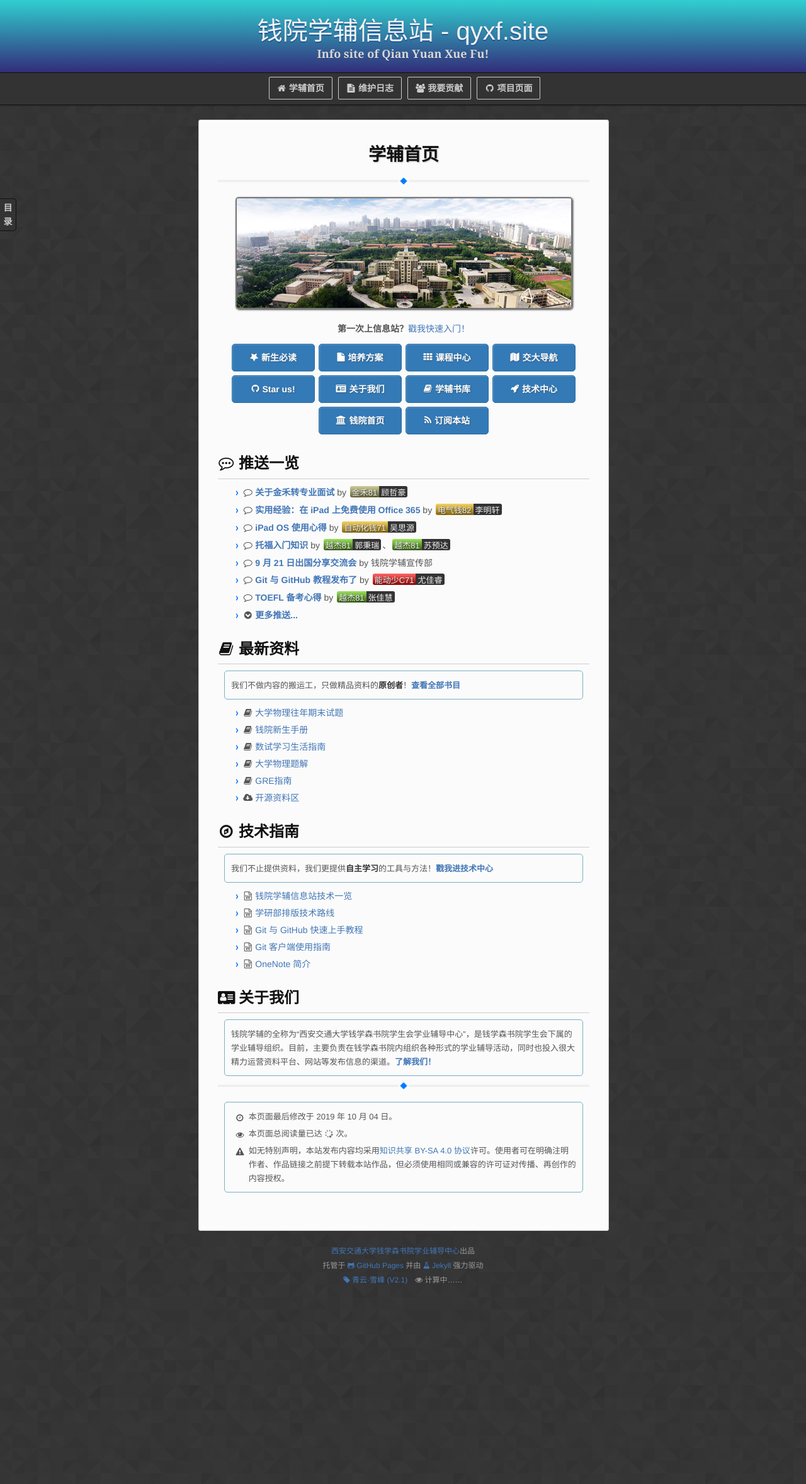
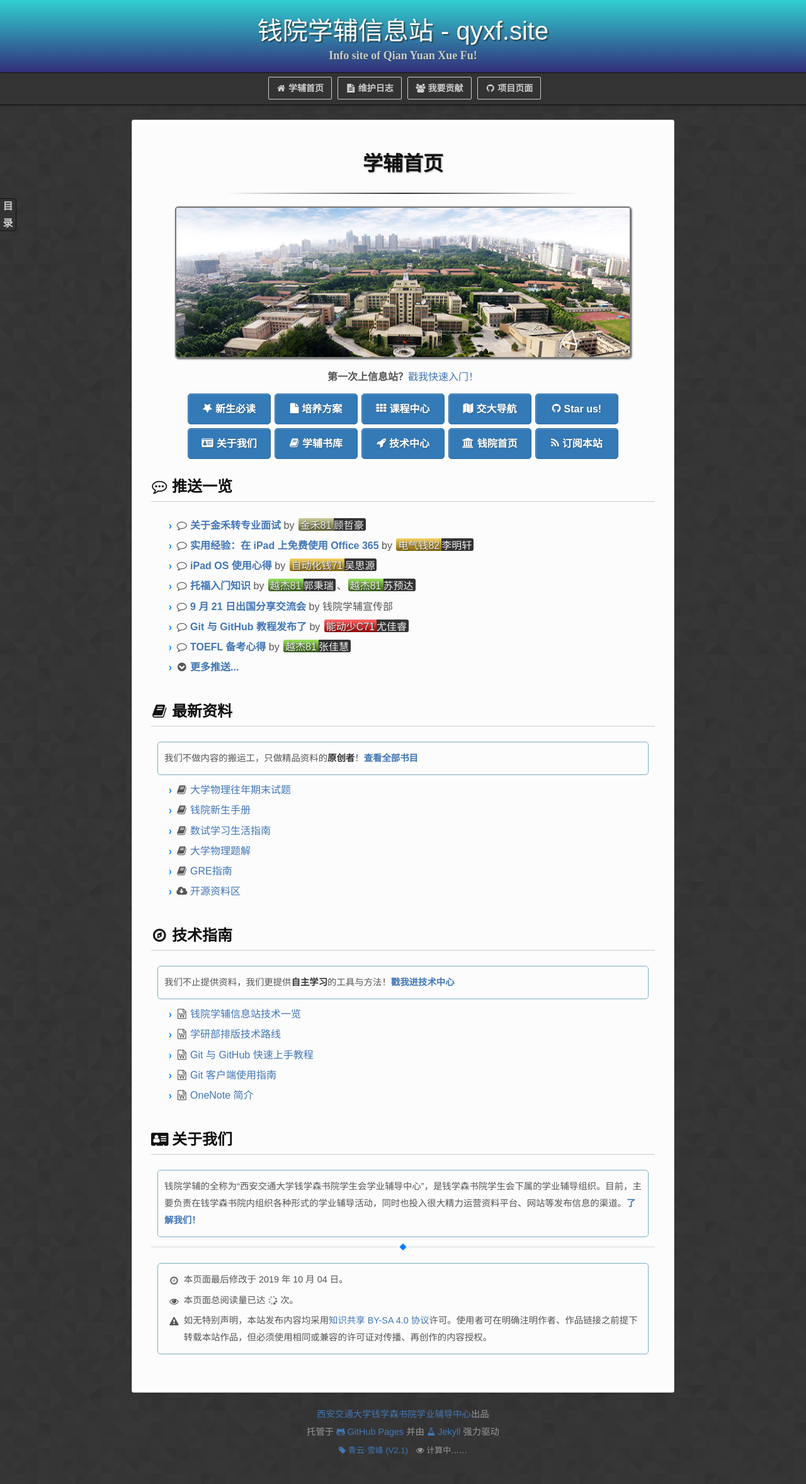
Before and after one commit to qyxf/qyxf.github.io, a Jekyll site: the page built from index.md, in a window 1280 px wide. Shown: the whole page at 63% size. Built offline with Jekyll 4.4.1, drawn with Linux system fonts in a browser that asks for light colours; some web fonts are replaced; our own code applies the rules of GitHub Pages for plain Markdown files; comment, search, counter and statistics services are not loaded; before the commit the page ends 2084 px from its top, so only the background shows below that.

Commit message:
Tidy up SCSS files
Former-commit-id: 0d5f4d65a1f522f84e4eefaf58646a33b33912ef

```diff
--- a/_sass/colors.scss
+++ /dev/null
@@ -1,14 +0,0 @@
-// define basic colors
-// set by xjtu-blacksmith
-
-$background-color: #333;
-$default-color: #555;
-$light-color: #999;
-$title-color: #111;
-$border-color: #111;
-$image-border-color: #777;
-$light-border-color: #ccc;
-$highlight-color: #fff;
-
-$link-color: #4276b6;
-$theme-color: #7cafc2;
--- a/_sass/leap-month.scss
+++ b/_sass/leap-month.scss
@@ -1,162 +1,108 @@
-/*
-Leap Day for GitHub Pages
-by Matt Graham
-
-Forked and edited
-by xjtu-blacksmith
-*/
+/* Leap Month Theme <https://github.com/qyxf/leap-month> */
+/* Forked from Leap Day Theme <https://github.com/pages-themes/leap-day> */
 
 @import "normalize";
 @import "fonts";
 @import "rouge-base16-dark";
-@import "colors";
+
+$background-color: #333;
+$default-color: #555;
+$light-color: #999;
+$title-color: #111;
+$border-color: #111;
+$image-border-color: #777;
+$light-border-color: #ccc;
+$section-color: #fcfcfc;
+$highlight-color: #fff;
+$link-color: #4276b6;
+$theme-color: #7cafc2;
 
 body {
-  font:14px/22px 'Quattrocento Sans', "Helvetica Neue", Helvetica, Arial, sans-serif;
+  font: 16px 'Quattrocento Sans', sans-serif;
+  line-height: 1.7em;
   color: $default-color;
-  font-weight:300;
+  font-weight: normal;
   margin: 0px;
-  padding:0px 0 20px 0px;
+  padding: 0px 0 20px 0px;
   background: url(../images/body-background.png) $background-color;
-}
+  @media print, screen and (max-width: 720px) {
+    word-wrap: break-word; }}
 
 h1, h2, h3, h4, h5, h6 {
   color: $title-color;
-  margin:0 0 10px;
-}
+  margin: 0 0 1em; }
 
 p, ul, ol, table, pre, dl {
-  margin:0 0 20px;
-}
+  margin: 0 0 1em; }
 
-h1, h2, h3 {
-  line-height:1.1;
-}
+small { font-size: 0.9em; }
 
-h1 {
-  font-size:28px;
-}
-
-h2 {
-  font-size: 24px;
-}
-
-h3 {
-  font-size: 18px;
-  line-height: 24px;
-}
-
-h4 {
-  font-size: 16px;
-}
+strong, dt {
+  font-weight: bold;
+  color: $background-color; }
 
 a {
   color: $link-color;
-  font-weight: 400;
+  font-weight: normal;
   text-decoration: none;
-
   strong {
       color: inherit;
-  }
-}
+  } }
 
-ul{
-  list-style-image:url('../images/bullet.png');
-}
-
-strong {
-  font-weight: bold;
-  color: $background-color;
-}
+ul { list-style-image: url('../images/bullet.png'); }
 
 .wrapper {
-  width:650px;
-  margin:0 auto;
-  position:relative;
-}
-
-section > p > img {
-  max-width: 90%;
-  display: block;
-  margin-left: auto;
-  margin-right: auto;
-  border-radius: 5px;
-  border: 2px solid $image-border-color;
-  box-shadow: 1px 1px 3px $background-color;
-}
-
-blockquote {
-  border: 1px solid $theme-color;
-  border-radius: 5px;
-  margin: 10px;
-  padding: 12px 10px 5px;
-  font-size: small;
-
-  p, ul, li {
-    margin-bottom: 5px;
-  }
-}
+  width: 1000px;
+  margin: 0 auto;
+  position: relative;
+  @media print, screen and (max-width: 1060px) {
+    width: auto;
+    margin: 0; }}
 
 code {
-  font-family: 'Lucida Sans', Monaco, Bitstream Vera Sans Mono, Lucida Console, Terminal;
-  font-size:13px;
+  font-family: 'Lucida Sans', Monaco, Bitstream Vera Sans Mono, Lucida Console, Terminal, monospace;
+  font-size: 0.9em;
   color: $highlight-color;
   text-shadow: 0px 1px 0px $border-color;
-  margin: 0 2px;
+  margin: 0;
   padding: 1px 4px;
   background: $background-color;
-  border-radius: 2px;
-}
+  border-radius: 2px; }
 
 kbd {
     border: 1px solid lightgray;
-    padding: 0px 3px;
+    padding: 0px;
     border-radius: 2px;
-    background: #eee;
-}
+    background: #eee; }
 
 pre {
-  padding:8px 15px;
-  background: #333333;
+  padding: 8px 15px;
+  background: $background-color;
   border-radius: 3px;
-  border:1px solid #c7c7c7;
+  border: 1px solid #c7c7c7;
   overflow: auto;
   overflow-y: hidden;
-
   code {
     margin: 0px;
     padding: 0px;
-  }
-}
+  } }
 
 table {
-  width:100%;
-  border-collapse:collapse;
-}
-
-th {
-  text-align: left;
-  padding: 5px 10px;
-  border-top: 1px solid $light-border-color;
-  border-bottom: 1px solid $light-border-color;
-  color: inherit;
-  border-right: 1px solid $theme-color;
-
-  &:first-child {
-    border-left: 1px solid $theme-color;
-  }
-}
+  width: 100%;
+  border-collapse: collapse; }
 
 td {
   text-align:left;
   padding:5px 10px;
   border-bottom:1px solid $light-border-color;
   border-right: 1px solid $theme-color;
-
   &:first-child {
     border-left: 1px solid $theme-color;
-  }
-}
+  } }
+
+th {
+  @extend td;
+  border-top: 1px solid $light-border-color; }
 
 hr {
   border: 0;
@@ -164,54 +110,62 @@
   height: 11px;
   background: transparent url('../images/hr.gif') center center repeat-x;
   margin: 0 0 20px;
-}
-
-dt {
-  color:#444;
-  font-weight:700;
-}
+  &.heading {
+    height: 2px;
+    background-image: linear-gradient(to right, #fbfbfb 15%, #333333 50%, #fbfbfb 85%);
+  } }
 
 header {
   padding: 25px 20px 40px 20px;
   margin: 0;
   position: absolute;
   top: 0;
-  left:0;
-  right:0;
+  left: 0;
+  right: 0;
   text-align: center;
   background: linear-gradient(to bottom, #30cfd0 0%, #330867 100%);
   box-shadow: 1px 0px 2px rgba(0,0,0,.75);
-  z-index:99;
-  -webkit-font-smoothing:antialiased;
+  z-index: 99;
+  -webkit-font-smoothing: antialiased;
   min-height: 76px;
-
+  @media print, screen and (max-width: 1060px) {
+    padding-left: 0;
+    padding-right: 0;
+    float: none; }
+  @media print, screen and (max-width: 720px) {
+    padding: 20px 0;
+    margin: 0; }
+  @media print, screen and (max-width: 480px) {
+    position: relative;
+    padding: 5px 0px;
+    min-height: 0px; }
+  p {
+    font: 18px/30px 'Alegreya', serif;
+    font-weight: bold;
+    color: $light-border-color;
+    text-shadow: 1px 1px 1px darken($theme-color, 40%);
+    margin: 0px;
+    @media print, screen and (max-width: 720px) {
+      display: none; } }
   h1 {
-    font: 40px/48px 'Copse', "Helvetica Neue", Helvetica, Arial, sans-serif;
-    text-shadow: 0px 2px 0px #235796;
+    font: 40px/48px 'Copse', sans-serif;
+    text-shadow: 2px 2px 2px darken($theme-color, 40%);
     margin: 0px;
     white-space: normal;
     overflow: hidden;
     text-overflow: ellipsis;
     -o-text-overflow: ellipsis;
     -ms-text-overflow: ellipsis;
-
+    @media print, screen and (max-width: 720px) { font-size: 32px; }
+    @media print, screen and (max-width: 480px) { font-size: 24px; }
     a {
-      color: #f3f3f3;
-    }
-  }
-
-  p {
-    font: 18px 'Alegreya', 'Georgia', 'Times New Roman', serif;
-    color: #d8d8d8;
-    text-shadow:rgba(#000, 0.2) 0 1px 0;
-    margin: 0px;
-  }
-}
+      color: $highlight-color;
+    } } }
 
 #banner {
   z-index: 100;
-  left:0;
-  right:0;
+  left: 0;
+  right: 0;
   height: 50px;
   position: absolute;
   top: 115px;
@@ -220,13 +174,13 @@
   border-left: 0;
   border-right: 0;
   box-shadow: 0px 1px 3px rgba(0,0,0,.25);
-
+  @media print, screen and (max-width: 1060px) { width: 100%; }
+  @media print, screen and (max-width: 720px) { top: 80px; }
+  @media print, screen and (max-width: 480px) { top: 55px; }
   .menu {
     float: unset;
     display: flex;
-    margin: 0;
-  }
-
+    margin: 0; }
   .button {
     border: 1px solid $light-border-color;
     background: none;
@@ -234,79 +188,96 @@
     margin-left: 5px;
     padding: 10px 12px;
     margin-top: 6px;
-    line-height:14px;
-    font-size:14px;
+    line-height: 14px;
+    font-size: 14px;
     color: $light-border-color;
     font-weight: bold;
-    display:inline-block;
-    text-align:center;
-
+    display: inline-block;
+    text-align: center;
     &:hover {
       color: $highlight-color;
-    }
-  }
-
+    } }
   ul {
-    list-style:none;
-    height:40px;
-    padding:0;
+    list-style: none;
+    height: 40px;
+    padding: 0;
     float: left;
     display: block;
     margin: 0 auto;
-
     li {
-      display:inline;
-    }
-
-      ul, ul ul, ul ul ul {
-        margin-bottom: 0px;
-    }
-  }
-
-}
+      display:inline; } } }
 
 section {
-  width:590px;
-  padding: 30px 30px 50px 30px;
-  margin: 20px 0;
+  width: 80%;
+  padding: 30px 30px 50px;
+  margin: 20px auto;
   margin-top: 190px;
-  position:relative;
-  background: #fbfbfb;
+  position: relative;
+  background: $section-color;
   border-radius: 3px;
-  border: 1px solid #cbcbcb;
-  box-shadow: 0px 1px 2px rgba(0,0,0,.09), inset 0px 0px 2px 2px rgba(255,255,255,.5), inset 0 0 5px 5px rgba(255,255,255,.4);
-
+  border: 1px solid $light-border-color;
+  box-shadow: 0px 1px 2px rgba(0,0,0,.09),
+              inset 0px 0px 2px 2px rgba(255,255,255,.5),
+              inset 0 0 5px 5px rgba(255,255,255,.4);
+  @media print, screen and (max-width: 1060px) {
+    float: none;
+    border:1px solid #e5e5e5;
+    border-width:1px 0;
+    padding:20px auto;
+    margin: 190px auto 20px;
+    max-width: 720px; }
+  @media print, screen and (max-width: 720px) {
+    margin-top: 130px;
+    margin-bottom: 0px;
+    width: auto; }
+  @media print, screen and (max-width: 480px) {
+    margin-top: 40px; }
+  h2, h3, h4 {
+    padding-top: 1.1em; }
   h1 {
-      text-shadow: 1px 1px 2px #00000040;
+      text-shadow: 1px 1px 2px rgba(0, 0, 0, 0.4);
       text-align: center;
-      padding-bottom: 10px;
-      padding-top: 10px;
       white-space: pre-wrap;
-  }
-
+      padding-top: 0.8em; }
   h2 {
       border-bottom: 1px solid $light-border-color;
-      padding: 10px 0;
-      margin-top: 20px;
-  }
-
-  h3 {
-      margin-top: 10px;
-      padding: 2px 0;
-  }
-
+      padding-bottom: 10px; }
   u {
-    text-underline-position: under;
-  }
-
+    text-underline-position: under; }
   li + li {
-    margin-top: 5px;
-  }
-}
-
-small {
-  font-size:12px;
-}
+    margin-top: 5px; }
+  &> p > img {
+    max-width: 90%;
+    display: block;
+    margin-left: auto;
+    margin-right: auto;
+    border-radius: 5px;
+    border: 2px solid $image-border-color;
+    box-shadow: 1px 1px 3px $background-color; }
+  blockquote {
+    border: 1px solid $theme-color;
+    border-radius: 5px;
+    margin: 10px;
+    padding: 12px 10px 7px;
+    font-size: 0.9em;
+    & > * {
+      margin-bottom: 5px; } } }
+  .footnotes {
+    background: linear-gradient(to top left, rgba(255, 140, 0, .4), rgba(144, 238, 144, .4));
+    border: 1px solid $light-border-color;
+    border-radius: 5px;
+    padding: 5px;
+    margin: 10px;
+    ol {
+      padding-left: 20px;
+      margin: 5px 5px 0;
+      li p {
+        margin-bottom: 5px; } }
+      h2 {
+      text-align: center;
+      margin: 10px 20px 10px 0;
+      padding: 0;
+      border: 0; } }
 
 #nav-wrapper {
   background: $background-color;
@@ -317,13 +288,12 @@
   position: fixed;
   width: 250px;
   height: 280px;
-  z-index: 1;
+  z-index: 100;
   top: 35%;
   left: 0;
   overflow: hidden;
   transition: width 0.3s, height 0.3s;
   display: none;
-
   #toc {
     border-bottom: 1px solid $border-color;
     display: flex;
@@ -332,20 +302,16 @@
     padding: 5px;
     font-weight: bold;
     box-shadow: 0px 1px 3px rgba(0, 0, 0, 0.25);
-    height: 20px;
-  }
-
+    height: 20px; }
   #nav-bar {
     height: 250px;
     width: 100%;
     overflow-x: hidden;
     overflow-y: auto;
     transition: height 0.3s, opacity 0.3s 0.3s;
-
     nav {
       position: relative;
       text-align: left;
-
       ul {
         list-style: none;
         list-style-image: none;
@@ -353,221 +319,55 @@
         line-height: 24px;
         margin-bottom: unset;
         padding: 0 0 0 10px;
-
+        a {
+          color: $light-border-color; }
         li {
           padding: 5px 0px;
           line-height: 16px;
-
           &.tag-h2 {
             + .tag-h1 {
-              margin-top:10px;
-            }
-          }
-
+              margin-top:10px; } }
           &.active {
             a {
-              color: $highlight-color!important;
+              color: $highlight-color;
               text-shadow: 2px 2px $border-color;
-              font-weight: bold;
-            }
-          }
-        }
+              font-weight: bold; } } } } } } }
 
-        a {
-          color: $light-border-color;
-        }
-      }
-    }
-  }
-}
-
-
-.footnotes {
-  background: linear-gradient(to top left, rgba(255, 140, 0, .4), rgba(144, 238, 144, .4));
-  border: 1px solid #c7c7c7;
-  border-radius: inherit;
-  padding: 5px;
-  margin: 10px;
-
-  ol {
-    padding-left: 20px;
-    margin: 5px 5px 0;
-
-    li p {
-      margin-bottom: 5px;
-    }
-  }
-
-}
-
-
-footer{
+footer {
     text-align: center;
     margin: 20px auto;
     position: relative;
-    left:auto;
-    bottom:auto;
-    width:auto;
+    left: auto;
+    bottom: auto;
+    width: auto;
     color: $light-color;
-  }
+    @media print, screen and (max-width: 1060px) {
+      float: none; } }
 
-@media print, screen and (max-width: 1060px) {
-
-  #banner {
-    width: 100%;
-  }
-
-  div.wrapper {
-    width:auto;
-    margin:0;
-  }
-
-  header {
-    padding-left: 0;
-    padding-right: 0;
-  }
-
-  header, section, footer {
-    float:none;
-
-    h1 {
-      white-space: normal;
-      overflow: hidden;
-      text-overflow: ellipsis;
-      -o-text-overflow: ellipsis;
-      -ms-text-overflow: ellipsis;
-    }
-  }
-
-  section {
-    border:1px solid #e5e5e5;
-    border-width:1px 0;
-    padding:20px auto;
-    margin: 190px auto 20px;
-    max-width: 600px;
-  }
-}
-
-@media print, screen and (max-width: 720px) {
-  body {
-    word-wrap: break-word;
-  }
-
-  header {
-    padding: 20px 0;
-    margin: 0;
-
-    h1 {
-      font-size: 32px;
-      overflow: hidden;
-      text-overflow: ellipsis;
-      -o-text-overflow: ellipsis;
-      -ms-text-overflow: ellipsis;
-    }
-
-    p { display: none;}
-  }
-
-  #banner {
-    top: 80px;
-  }
-
-  section {
-    margin-top: 130px;
-    margin-bottom: 0px;
-    width: auto;
-  }
-
-  header ul, header p.view {
-    position:static;
-  }
-}
-
-@media print, screen and (max-width: 480px) {
-  body {
-  }
-
-  #banner {
-    top: 55px;
-  }
-
-  header{
-    position: relative;
-    padding: 5px 0px;
-    min-height: 0px;
-
-    h1 {
-      font-size: 24px;
-      overflow: hidden;
-      text-overflow: ellipsis;
-      -o-text-overflow: ellipsis;
-      -ms-text-overflow: ellipsis;
-    }
-  }
-  section {
-    margin-top: 40px;
-  }
-
-  header ul {
-    display:none;
-  }
-}
-
-@media print {
-  body {
-    padding:0.4in;
-    font-size:12pt;
-    color:#444;
-  }
-}
-
-@media print, screen and (max-height: 680px) {
-
-  footer {
-    text-align: center;
-    margin: 20px auto;
-    position: relative;
-    left:auto;
-    bottom:auto;
-    width:auto;
-  }
-}
-
-@media print, screen and (max-height: 480px) {
-  nav {
-    display: none;
-  }
-
-  footer {
-    text-align: center;
-    margin: 20px auto;
-    position: relative;
-    left:auto;
-    bottom:auto;
-    width:auto;
-  }
-}
+h1 {
+  @media print, screen and (max-width: 1060px) {
+    white-space: normal;
+    overflow: hidden;
+    text-overflow: ellipsis;
+    -o-text-overflow: ellipsis;
+    -ms-text-overflow: ellipsis; } }
 
 @-webkit-keyframes blink {
-  0% {color: $background-color}
-  80% {color: $background-color}
-  100% {color: $light-border-color;}
-}
+  0% { color: $background-color; }
+  80% { color: $background-color; }
+  100% { color: $light-border-color; } }
 
 @keyframes blink {
-  0% {color: $background-color}
-  80% {color: $background-color}
-  100% {color: $light-border-color;}
-}
+  0% {color: $background-color; }
+  80% {color: $background-color; }
+  100% {color: $light-border-color;} }
 
 @-webkit-keyframes blinkback {
-  0% {color: $background-color}
-  80% {color: $background-color}
-  100% {color: $light-border-color;}
-}
+  0% {color: $background-color; }
+  80% {color: $background-color; }
+  100% {color: $light-border-color; } }
 
 @keyframes blinkback {
-  0% {color: $background-color}
-  80% {color: $background-color}
-  100% {color: $light-border-color;}
-}
+  0% {color: $background-color; }
+  80% {color: $background-color; }
+  100% {color: $light-border-color; } }
--- a/assets/css/style.scss
+++ b/assets/css/style.scss
@@ -4,40 +4,36 @@
 @import "leap-month.scss";
 
 .fa-ul {
-    list-style: none;
-}
+    list-style: none; }
 
 li i, h2 i, h3 i, .mono {
   width: 1.1em;
   text-align: center;
-  display: inline-block;
-}
+  display: inline-block; }
+
+@media print, screen and (max-width: 862px)
+{
+  .icon-bar a.not-laptop {
+    display: none; } }
 
 @media print, screen and (max-width: 449px)
 {
   #banner li#project-page {
-      display: none;
-  }
-}
+      display: none; } }
 
 @media print, screen and (max-width: 359px)
 {
   #banner li#log {
-      display: none;
-  }
-
-  .mobile-info {
-    display: block!important;
-  }
-}
+      display: none; }
+  section .mobile-info {
+      display: block; } }
 
 fig-cap {
   font-size: small;
   display: flex;
   justify-content: center;
   text-decoration: underline;
-  text-underline-position: under;
-}
+  text-underline-position: under; }
 
 tb-cap {
   font-size: small;
@@ -45,32 +41,25 @@
   justify-content: center;
   text-decoration: underline;
   text-underline-position: under;
-  margin-bottom: 10px;
-}
+  margin-bottom: 10px; }
 
 center-banner {
   display: flex;
   justify-content: center;
   font-weight: bold;
-  margin: 10px;
-}
+  margin: 10px; }
 
 .postlist li a {
-    font-weight: bold;
-}
+    font-weight: bold; }
 
 .mobile-info {
-  display: none;
-}
-
-
+  display: none; }
 
 .icon-bar {
   display: inline-flex;
   justify-content: center;
   align-items: center;
   flex-wrap: wrap;
-
   a {
     display: flex;
     justify-content: center;
@@ -85,46 +74,29 @@
     border-radius: 5px;
     color: $highlight-color;
     font-weight: bold;
-
     i {
       margin-bottom: 3px;
-      margin-right: 5px;
-    }
-  }
-}
+      margin-right: 5px; } } }
 
 @media print, screen and (max-width: 359px) {
   .icon-bar a {
-    width: 100px;
-  }
-}
+    width: 100px; } }
 
 .gt-container .gt-comment-content {
     border: 1px solid darkgray;
-    border-radius: 5px;
-}
-
-header p {
-  font-weight: bold;
-}
+    border-radius: 5px; }
 
 .page-info {
   display: flex;
   justify-content: center;
   flex-wrap: wrap;
-
   .metadata {
     display: inline-flex;
     align-items: baseline;
-
     i {
       margin: {
         left: 6px;
-        right: 3px;
-      }
-    }
-  }
-}
+        right: 3px; } } } }
 
 
 $qian-color: #f6d365;
@@ -143,27 +115,19 @@
   color: #efefef;
   margin: 0 2px;
   font-weight: normal;
-  font-size: small;
-
+  font-size: 100%;
   .badge-label {
     border: {
       top-left-radius: 3px;
-      bottom-left-radius: 3px;
-    }
+      bottom-left-radius: 3px; }
     padding: 3px 3px 0;
-    text-shadow: 1px 1px 2px $background-color;
-  }
-
+    text-shadow: 1px 1px 2px $background-color; }
   .badge-message {
     border: {
       top-right-radius: 3px;
-      bottom-right-radius: 3px;
-    }
+      bottom-right-radius: 3px; }
     background-color: $background-color;
-    padding: 3px 3px 0;
-  }
-
-
+    padding: 3px 3px 0 0; }
     .badge-qian { background-image: linear-gradient($qian-color, darken($qian-color, $amount)); }
     .badge-shao { background-image: linear-gradient($shao-color, darken($shao-color, $amount)); }
     .badge-zonglian { background-image: linear-gradient($zonglian-color, darken($zonglian-color, $amount)); }
@@ -173,6 +137,4 @@
     .badge-huasheng { background-image: linear-gradient($huasheng-color, darken($huasheng-color, $amount)); }
     .badge-jishi { background-image: linear-gradient($jishi-color, darken($jishi-color, $amount)); }
     .badge-renshi { background-image: linear-gradient($renshi-color, darken($renshi-color, $amount)); }
-  .badge-other { background-image: linear-gradient($other-color, darken($other-color, $amount)); }
-
-}
+    .badge-other { background-image: linear-gradient($other-color, darken($other-color, $amount)); } }
```
Lines whose indentation alone changed are shown as unchanged.
